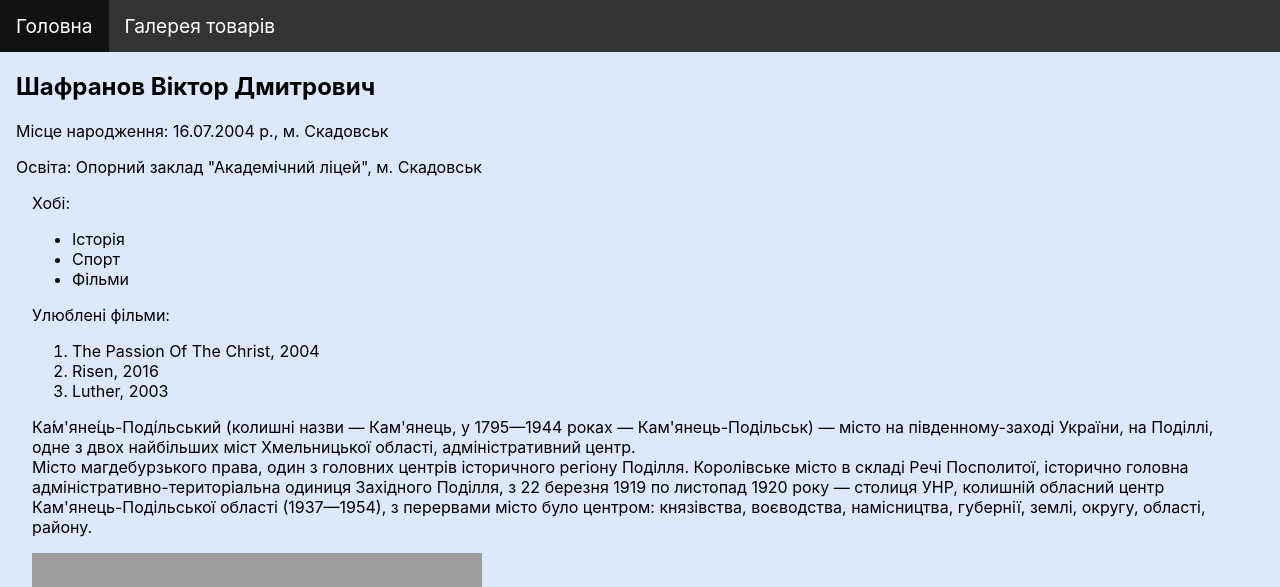
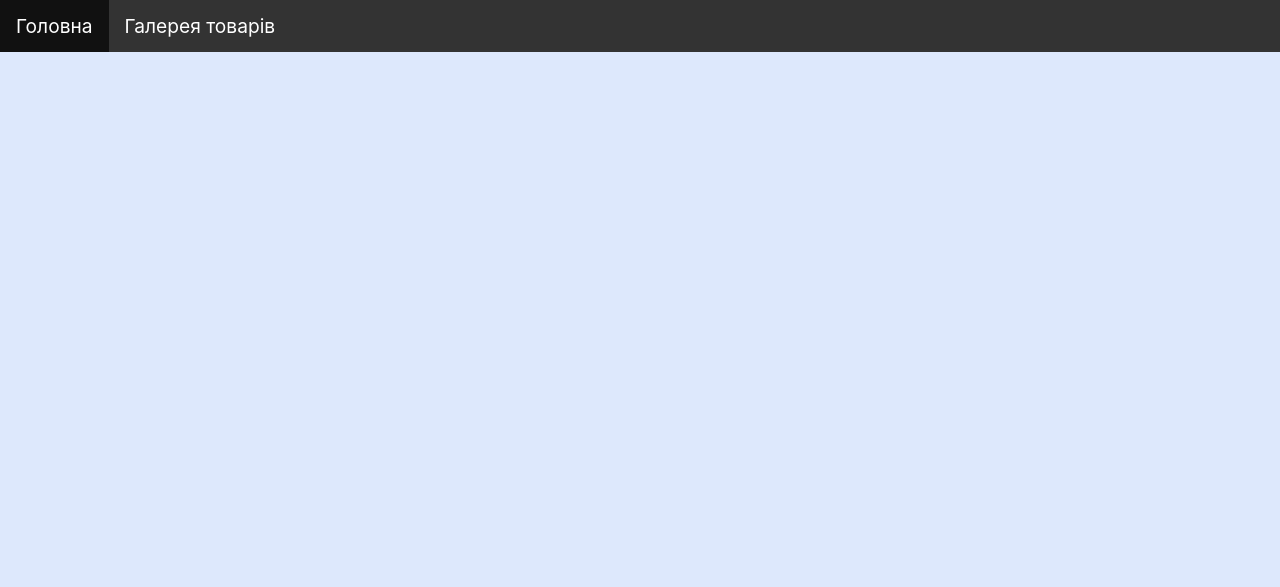
Before and after one commit to Vonarfffahs/frontend-basics-react, a React (Create React App) app: page /frontend-basics-react/frontend-basics-react in a window 1280 px wide. Shown: the top 587 px of the page. Built offline with nearby package versions, Linux system fonts and the light colour scheme; grey boxes are pictures that could not be loaded.

Commit message:
Deployed Lab7 v5

```diff
--- a/package.json
+++ b/package.json
@@ -1,5 +1,5 @@
 {
-  "homepage": "https://vonarfffahs.github.io/frontend-basics",
+  "homepage": "https://vonarfffahs.github.io/frontend-basics-react",
   "name": "lab7",
   "version": "0.1.0",
   "private": false,
--- a/src/App.js
+++ b/src/App.js
@@ -8,8 +8,8 @@ function App() {
     <>
       <Navbar />
       <Routes>
-        <Route path="/frontend-basics-react/" exact element={<HomePage />} />
-        <Route path="/frontend-basics-react/goods" element={<GoodsPage />} />
+        <Route path="/" exact element={<HomePage />} />
+        <Route path="/goods" element={<GoodsPage />} />
       </Routes>
     </>
   );
```
